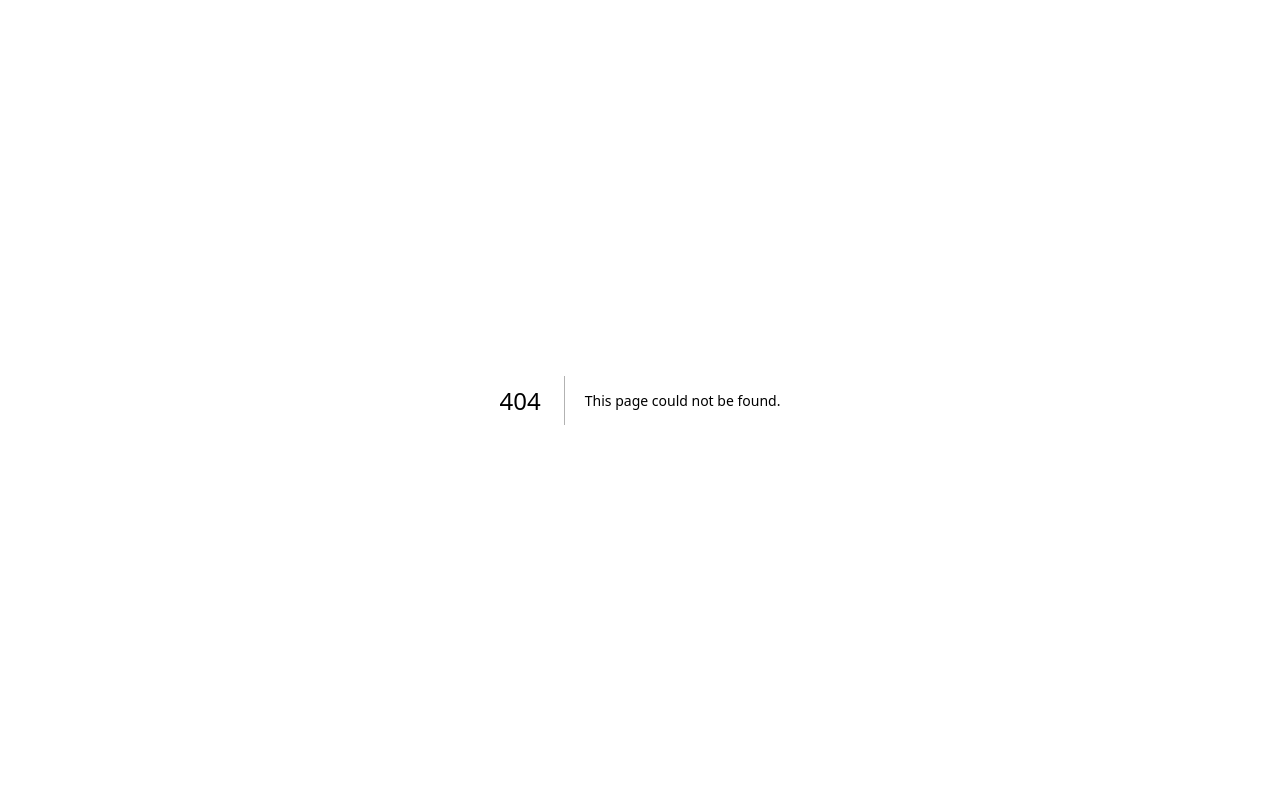
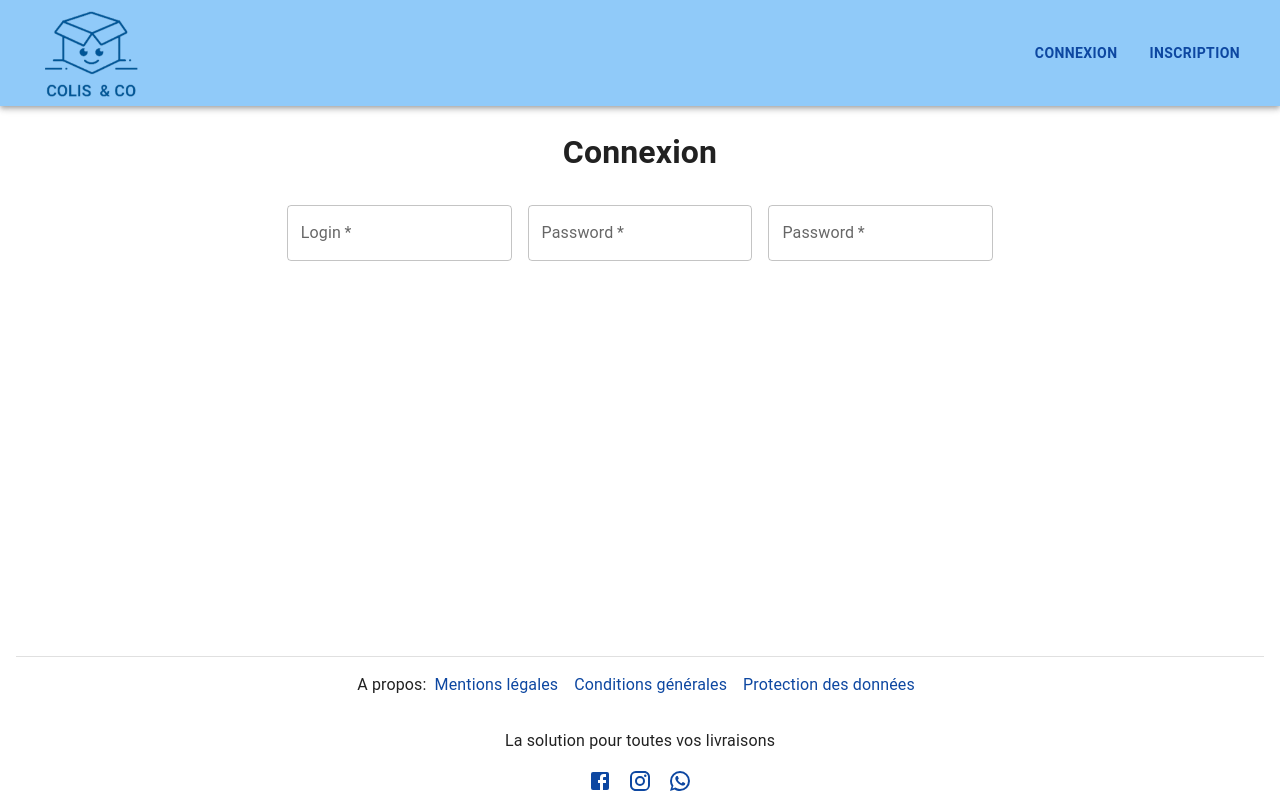
Before and after one commit to Joseph-Pittera/colis-and-co, a Next.js app in the folder front/: page /connexion in a window 1280 px wide. Before the commit this address had no page. Built offline with nearby package versions, Linux system fonts and the light colour scheme.

Commit message:
begin connexion page

```diff
--- /dev/null
+++ b/front/components/Connexion/LogIn/index.jsx
@@ -0,0 +1,35 @@
+import * as React from "react";
+import Box from "@mui/material/Box";
+import TextField from "@mui/material/TextField";
+
+export default function Login() {
+  return (
+    <Box
+      component="form"
+      sx={{
+        display: "flex",
+        justifyContent: "center",
+        flexWrap: "wrap",
+        "& .MuiTextField-root": { m: 1, width: "25ch" },
+      }}
+      noValidate
+      autoComplete="off"
+    >
+      <TextField required id="login" label="Login" />
+      <TextField
+        required
+        id="password"
+        label="Password"
+        type="password"
+        autoComplete="current-password"
+      />
+      <TextField
+        required
+        id="password-confirmation"
+        label="Password"
+        type="password"
+        autoComplete="current-password"
+      />
+    </Box>
+  );
+}
--- /dev/null
+++ b/front/components/Navbar/BurgerMenu/BurgerMenuIcon.jsx
@@ -0,0 +1,22 @@
+import { IconButton } from "@mui/material";
+import MenuIcon from "@mui/icons-material/Menu";
+
+export const BurgerMenuIcon = ({ setAnchorElNav }) => {
+  const handleOpenNavMenu = (event) => {
+    setAnchorElNav(event.currentTarget);
+  };
+  return (
+    <IconButton
+      size="large"
+      aria-label="account of current user"
+      aria-controls="menu-appbar"
+      aria-haspopup="true"
+      onClick={handleOpenNavMenu}
+      sx={{
+        color: "customBlue.dark",
+      }}
+    >
+      <MenuIcon />
+    </IconButton>
+  );
+};
--- /dev/null
+++ b/front/components/Navbar/BurgerMenu/index.jsx
@@ -0,0 +1,59 @@
+import { Box } from "@mui/material";
+import { Menu, MenuItem, Typography } from "@mui/material";
+import { BurgerMenuIcon } from "./BurgerMenuIcon";
+import { BlueLink } from "../../CustomsMuiComp";
+
+export const BurgerMenu = ({ pages, anchorElNav, setAnchorElNav }) => {
+  const handleCloseNavMenu = () => {
+    setAnchorElNav(null);
+  };
+
+  return (
+    <Box
+      sx={{
+        flexGrow: 1,
+        display: { xs: "flex", md: "none" },
+        justifyContent: "flex-end",
+      }}
+    >
+      <BurgerMenuIcon setAnchorElNav={setAnchorElNav} />
+      <Menu
+        id="menu-appbar"
+        anchorEl={anchorElNav}
+        anchorOrigin={{
+          vertical: "bottom",
+          horizontal: "left",
+        }}
+        keepMounted
+        transformOrigin={{
+          vertical: "top",
+          horizontal: "left",
+        }}
+        open={Boolean(anchorElNav)}
+        onClose={handleCloseNavMenu}
+        sx={{
+          display: { xs: "block", md: "none" },
+        }}
+      >
+        {pages.map((page) => (
+          <MenuItem key={page} onClick={handleCloseNavMenu}>
+            <BlueLink href="/connexion">
+              <Typography
+                textAlign="center"
+                sx={{
+                  my: 2,
+                  color: "customBlue.dark",
+                  display: "block",
+                  fontWeight: "bold",
+                  fontSize: 14,
+                }}
+              >
+                {page}
+              </Typography>
+            </BlueLink>
+          </MenuItem>
+        ))}
+      </Menu>
+    </Box>
+  );
+};
--- /dev/null
+++ b/front/components/Navbar/InlineMenu/index.jsx
@@ -0,0 +1,34 @@
+import { Box, Button } from "@mui/material";
+import { BlueLink } from "../../CustomsMuiComp";
+
+export const InlineMenu = ({ pages, setAnchorElNav }) => {
+  const handleCloseNavMenu = () => {
+    setAnchorElNav(null);
+  };
+  return (
+    <Box
+      sx={{
+        flexGrow: 1,
+        display: { xs: "none", md: "flex" },
+        justifyContent: "flex-end",
+      }}
+    >
+      {pages.map((page) => (
+        <BlueLink href="/connexion">
+          <Button
+            key={page}
+            onClick={handleCloseNavMenu}
+            sx={{
+              py: 2,
+              color: "customBlue.dark",
+              display: "block",
+              fontWeight: "bold",
+            }}
+          >
+            {page}
+          </Button>
+        </BlueLink>
+      ))}
+    </Box>
+  );
+};
--- a/front/components/Navbar/Logo.jsx
+++ b/front/components/Navbar/Logo/index.jsx
@@ -1,5 +1,5 @@
 import Box from "@mui/material/Box";
-import { BlueLink } from "../CustomsMuiComp";
+import { BlueLink } from "../../CustomsMuiComp";
 
 export const Logo = () => {
   return (
@@ -10,8 +10,7 @@ export const Logo = () => {
           maxHeight: { xs: 46, md: 92 },
           maxWidth: { xs: 60, md: 120 },
           display: "flex",
-          mr: 1,
-          mb: 1,
+          my: 1,
         }}
         alt="Parcel logo of Colis&Co"
         src="/logo_colis&co_dark.png"
--- a/front/components/Navbar/index.jsx
+++ b/front/components/Navbar/index.jsx
@@ -1,34 +1,31 @@
 import * as React from "react";
-import AppBar from "@mui/material/AppBar";
-import Box from "@mui/material/Box";
-import Toolbar from "@mui/material/Toolbar";
-import IconButton from "@mui/material/IconButton";
-import Typography from "@mui/material/Typography";
-import Menu from "@mui/material/Menu";
-import MenuIcon from "@mui/icons-material/Menu";
-import Container from "@mui/material/Container";
-import Avatar from "@mui/material/Avatar";
-import Button from "@mui/material/Button";
-import Tooltip from "@mui/material/Tooltip";
-import MenuItem from "@mui/material/MenuItem";
 import { Logo } from "./Logo";
+import { useScrollTrigger, Slide } from "@mui/material";
+import { Tooltip, Button, Avatar, Container } from "@mui/material";
+import { AppBar, Box, Toolbar } from "@mui/material";
+import { BurgerMenu } from "./BurgerMenu";
+import { InlineMenu } from "./InlineMenu";
 
 const pages = ["Connexion", "Inscription"];
 const settings = ["Profile", "Account", "Dashboard", "Logout"];
+
+function HideOnScroll(props) {
+  const { children } = props;
+  const trigger = useScrollTrigger();
+
+  return (
+    <Slide appear={false} direction="down" in={!trigger}>
+      {children}
+    </Slide>
+  );
+}
 
 export const ResponsiveAppBar = () => {
   const [anchorElNav, setAnchorElNav] = React.useState(null);
   const [anchorElUser, setAnchorElUser] = React.useState(null);
 
-  const handleOpenNavMenu = (event) => {
-    setAnchorElNav(event.currentTarget);
-  };
   const handleOpenUserMenu = (event) => {
     setAnchorElUser(event.currentTarget);
-  };
-
-  const handleCloseNavMenu = () => {
-    setAnchorElNav(null);
   };
 
   const handleCloseUserMenu = () => {
@@ -36,89 +33,19 @@ export const ResponsiveAppBar = () => {
   };
 
   return (
-    <AppBar position="static">
+    <HideOnScroll>
+      <AppBar position="sticky">
         <Container maxWidth="xl">
           <Toolbar disableGutters>
             <Logo />
-          <Box
-            sx={{
-              flexGrow: 1,
-              display: { xs: "flex", md: "none" },
-              justifyContent: "flex-end",
-            }}
-          >
-            <IconButton
-              size="large"
-              aria-label="account of current user"
-              aria-controls="menu-appbar"
-              aria-haspopup="true"
-              onClick={handleOpenNavMenu}
-              sx={{
-                color: "customBlue.dark",
-              }}
-            >
-              <MenuIcon />
-            </IconButton>
-
-            <Menu
-              id="menu-appbar"
-              anchorEl={anchorElNav}
-              anchorOrigin={{
-                vertical: "bottom",
-                horizontal: "left",
-              }}
-              keepMounted
-              transformOrigin={{
-                vertical: "top",
-                horizontal: "left",
-              }}
-              open={Boolean(anchorElNav)}
-              onClose={handleCloseNavMenu}
-              sx={{
-                display: { xs: "block", md: "none" },
-              }}
-            >
-              {pages.map((page) => (
-                <MenuItem key={page} onClick={handleCloseNavMenu}>
-                  <Typography
-                    textAlign="center"
-                    sx={{
-                      my: 2,
-                      color: "customBlue.dark",
-                      display: "block",
-                      fontWeight: "bold",
-                      fontSize: 14,
-                    }}
-                  >
-                    {page}
-                  </Typography>
-                </MenuItem>
-              ))}
-            </Menu>
-          </Box>
-
-          <Box
-            sx={{
-              flexGrow: 1,
-              display: { xs: "none", md: "flex" },
-              justifyContent: "flex-end",
-            }}
-          >
-            {pages.map((page) => (
-              <Button
-                key={page}
-                onClick={handleCloseNavMenu}
-                sx={{
-                  my: 2,
-                  color: "customBlue.dark",
-                  display: "block",
-                  fontWeight: "bold",
-                }}
-              >
-                {page}
-              </Button>
-            ))}
-          </Box>
+            {/* for small screen */}
+            <BurgerMenu
+              pages={pages}
+              anchorElNav={anchorElNav}
+              setAnchorElNav={setAnchorElNav}
+            />
+            {/* for wide screen */}
+            <InlineMenu pages={pages} setAnchorElNav={setAnchorElNav} />
 
             {/* <Box sx={{ flexGrow: 0 }}>
             <Tooltip title="Open settings">
@@ -152,5 +79,6 @@ export const ResponsiveAppBar = () => {
           </Toolbar>
         </Container>
       </AppBar>
+    </HideOnScroll>
   );
 };
--- /dev/null
+++ b/front/pages/connexion.jsx
@@ -0,0 +1,12 @@
+import { Layout } from "@/components/Layout";
+import Login from "@/components/Connexion/Login";
+
+export default function Connexion() {
+  return (
+    <Layout>
+      <h1>Connexion</h1>
+
+      <Login />
+    </Layout>
+  );
+}
```
Also changed, not shown: front/components/Home/BottomSection/YouAreBtn.jsx (+15 -4 lines), front/components/Home/HeadCard/MainButton.jsx (+9 -1 lines). Lines whose indentation alone changed are shown as unchanged.
